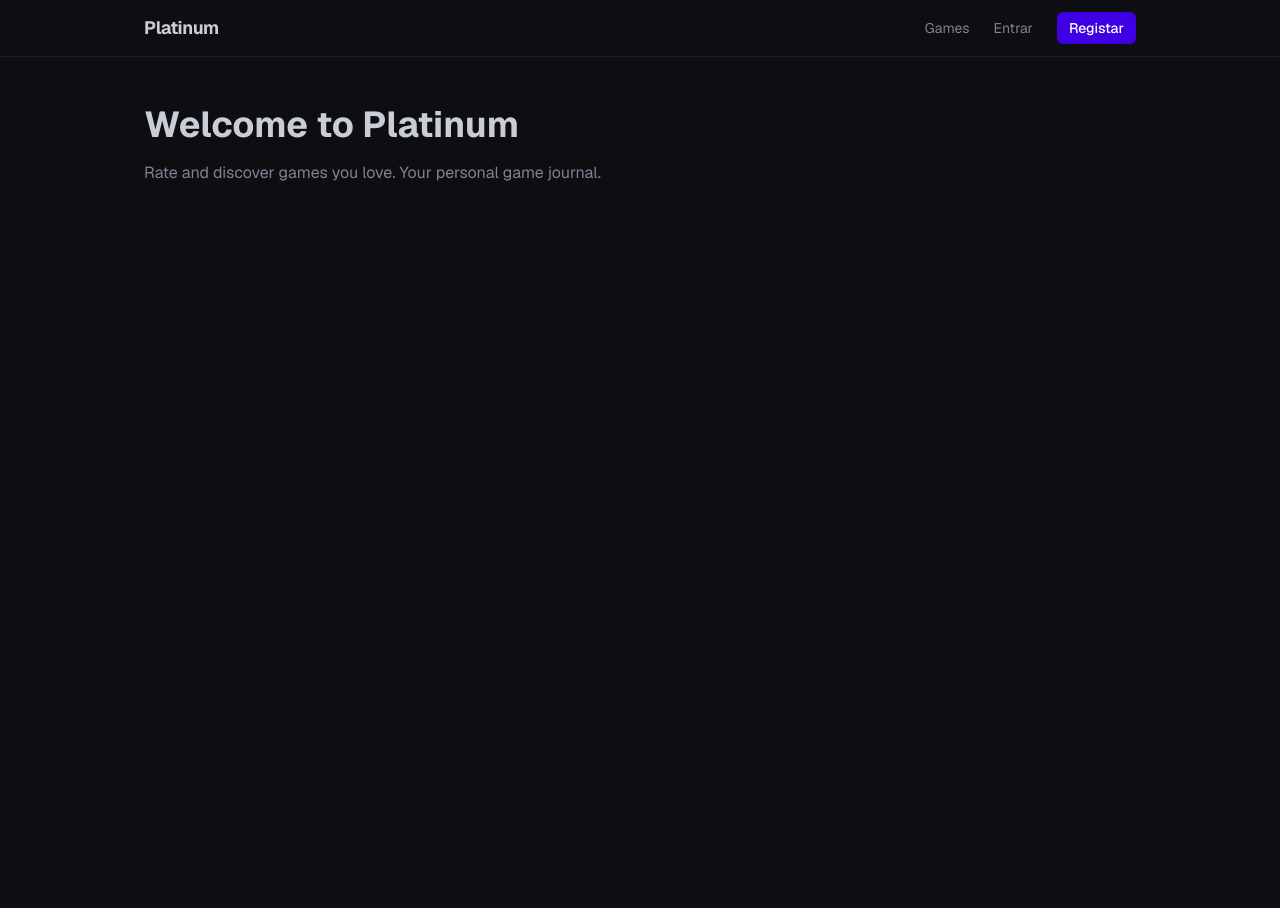
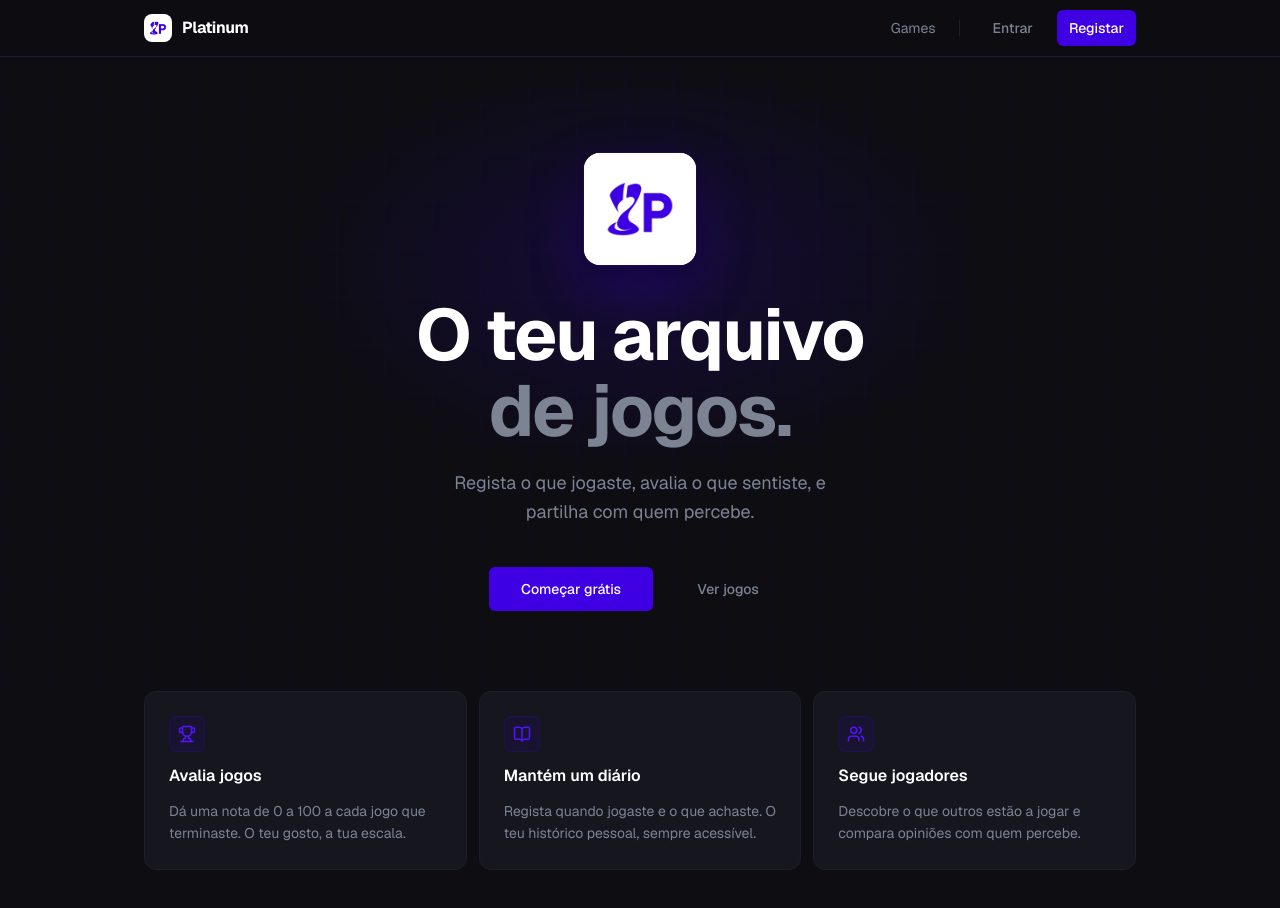
Before and after one commit to matheusm18/platinum, a Next.js app: page / in a window 1280 px wide. Shown: the top 908 px of the page. Before the commit the page ends 800 px from the top, so only its background shows below. Built offline with nearby package versions, Linux system fonts and the light colour scheme; no server answers.

Commit message:
feat: landing page and adjustments in navbar (#5)

```diff
--- a/src/app/(main)/page.tsx
+++ b/src/app/(main)/page.tsx
@@ -1,10 +1,43 @@
-export default function HomePage() {
+import { auth } from "@/auth";
+import { Trophy, BookOpen, Users } from "lucide-react";
+import { Hero } from "@/components/home/hero";
+import { FeatureCard } from "@/components/home/feature-card";
+
+const features = [
+  {
+    icon: Trophy,
+    title: "Avalia jogos",
+    description:
+      "Dá uma nota de 0 a 100 a cada jogo que terminaste. O teu gosto, a tua escala.",
+  },
+  {
+    icon: BookOpen,
+    title: "Mantém um diário",
+    description:
+      "Regista quando jogaste e o que achaste. O teu histórico pessoal, sempre acessível.",
+  },
+  {
+    icon: Users,
+    title: "Segue jogadores",
+    description:
+      "Descobre o que outros estão a jogar e compara opiniões com quem percebe.",
+  },
+];
+
+export default async function HomePage() {
+  const session = await auth();
+
   return (
-    <div className="max-w-5xl mx-auto px-4 py-12">
-      <h1 className="text-4xl font-bold text-silver">Welcome to Platinum</h1>
-      <p className="mt-4 text-silver-dim">
-        Rate and discover games you love. Your personal game journal.
-      </p>
+    <div className="min-h-screen bg-bg">
+      <Hero session={session} />
+
+      <section className="max-w-5xl mx-auto px-4 pb-24">
+        <div className="grid grid-cols-1 md:grid-cols-3 gap-3">
+          {features.map((feature) => (
+            <FeatureCard key={feature.title} icon={feature.icon} title={feature.title} description={feature.description} />
+          ))}
+        </div>
+      </section>
     </div>
   );
 }
--- /dev/null
+++ b/src/components/home/feature-card.tsx
@@ -0,0 +1,19 @@
+import type { LucideIcon } from "lucide-react";
+
+interface FeatureCardProps {
+  icon: LucideIcon;
+  title: string;
+  description: string;
+}
+
+export function FeatureCard({ icon: Icon, title, description }: FeatureCardProps) {
+  return (
+    <div className="bg-bg-card border border-border rounded-xl p-6 space-y-3">
+      <div className="w-9 h-9 rounded-lg bg-purple/10 border border-purple/20 flex items-center justify-center">
+        <Icon size={18} className="text-purple-light" />
+      </div>
+      <h3 className="font-semibold text-white">{title}</h3>
+      <p className="text-silver-dim text-sm leading-relaxed">{description}</p>
+    </div>
+  );
+}
--- /dev/null
+++ b/src/components/home/hero.tsx
@@ -0,0 +1,62 @@
+import Link from "next/link";
+import Image from "next/image";
+import type { Session } from "next-auth";
+import { Button } from "@/components/ui/button";
+
+interface HeroProps {
+  session: Session | null;
+}
+
+export function Hero({ session }: HeroProps) {
+  return (
+    <section className="relative overflow-hidden">
+      <div className="absolute inset-0 bg-grid-main pointer-events-none" />
+      <div
+        className="absolute top-0 left-1/2 -translate-x-1/2 w-175 h-105 pointer-events-none"
+        style={{
+          background:
+            "radial-gradient(ellipse, rgba(62,0,227,0.18) 0%, transparent 70%)",
+        }}
+      />
+
+      <div className="form-enter relative max-w-5xl mx-auto px-4 pt-24 pb-20 text-center">
+        <div className="flex justify-center mb-8">
+            <div className="w-28 h-28 bg-white rounded-2xl overflow-hidden shadow-logo-glow">
+            <Image src="/platinum512.png" alt="Platinum" width={112} height={112} priority />
+            </div>
+        </div>
+
+        <h1 className="text-5xl sm:text-6xl lg:text-[72px] font-bold tracking-tight leading-[1.05] mb-5">
+          <span className="text-white">O teu arquivo</span>
+          <br />
+          <span className="text-silver-dim">de jogos.</span>
+        </h1>
+
+        <p className="text-silver-dim text-base sm:text-lg max-w-sm mx-auto mb-10 leading-relaxed">
+          Regista o que jogaste, avalia o que sentiste,
+          e partilha com quem percebe.
+        </p>
+
+        {session ? (
+          <Button size="lg" asChild>
+            <Link href="/games">Ir para jogos</Link>
+          </Button>
+        ) : (
+          <div className="flex items-center justify-center gap-3 flex-wrap">
+            <Button size="lg" asChild>
+              <Link href="/register">Começar grátis</Link>
+            </Button>
+            <Button
+              size="lg"
+              variant="ghost"
+              asChild
+              className="text-silver-dim hover:text-silver hover:bg-bg-card"
+            >
+              <Link href="/games">Ver jogos</Link>
+            </Button>
+          </div>
+        )}
+      </div>
+    </section>
+  );
+}
--- a/src/components/layout/Navbar.tsx
+++ b/src/components/layout/Navbar.tsx
@@ -1,4 +1,5 @@
 import Link from "next/link";
+import Image from "next/image";
 import { auth, signOut } from "@/auth";
 import { Button } from "@/components/ui/button";
 
@@ -6,22 +7,33 @@ export async function Navbar() {
   const session = await auth();
 
   return (
-    <header className="border-b border-border bg-bg">
+    <header className="sticky top-0 z-50 border-b border-border bg-bg/80 backdrop-blur-sm">
       <nav className="max-w-5xl mx-auto px-4 h-14 flex items-center justify-between">
-        <Link href="/" className="text-lg font-bold tracking-tight text-silver">
-          Platinum
+
+        <Link href="/" className="flex items-center gap-2.5 group">
+          <div className="w-7 h-7 bg-white rounded-lg overflow-hidden shrink-0">
+            <Image src="/platinum192.png" alt="Platinum" width={28} height={28} />
+          </div>
+          <span className="font-bold tracking-tight text-white group-hover:text-silver transition-colors">
+            Platinum
+          </span>
         </Link>
 
-        <div className="flex items-center gap-6 text-sm text-silver-dim">
-          <Link href="/games" className="hover:text-silver transition-colors">
+        <div className="flex items-center gap-1">
+          <Link
+            href="/games"
+            className="px-3 py-1.5 text-sm text-silver-dim hover:text-silver transition-colors rounded-md hover:bg-bg-card"
+          >
             Games
           </Link>
+
+          <div className="w-px h-4 bg-border mx-2" />
 
           {session ? (
             <>
               <Link
                 href={`/profile/${session.user?.name}`}
-                className="hover:text-silver transition-colors"
+                className="px-5 py-1.5 text-sm text-silver-dim hover:text-silver transition-colors rounded-md hover:bg-bg-card"
               >
                 {session.user?.name}
               </Link>
@@ -30,22 +42,20 @@ export async function Navbar() {
                 "use server";
                 await signOut({ redirectTo: "/" });
               }}>
-                <Button variant="ghost" size="sm" type="submit">
+                <Button variant="ghost" size="sm" type="submit" className="text-silver-dim">
                   Sair
                 </Button>
               </form>
             </>
           ) : (
             <>
-              <Link href="/login" className="hover:text-silver transition-colors">
-                Entrar
-              </Link>
-              <Link
-                href="/register"
-                className="rounded-md bg-purple px-3 py-1.5 text-white font-medium hover:bg-purple-light transition-colors"
-              >
-                Registar
-              </Link>
+              <Button variant="ghost" size="sm" asChild className="text-silver-dim hover:bg-bg-card hover:text-silver px-5 py-1.5">
+                <Link href="/login">Entrar</Link>
+              </Button>
+
+              <Button size="sm" asChild>
+                <Link href="/register">Registar</Link>
+              </Button>
             </>
           )}
         </div>
```
